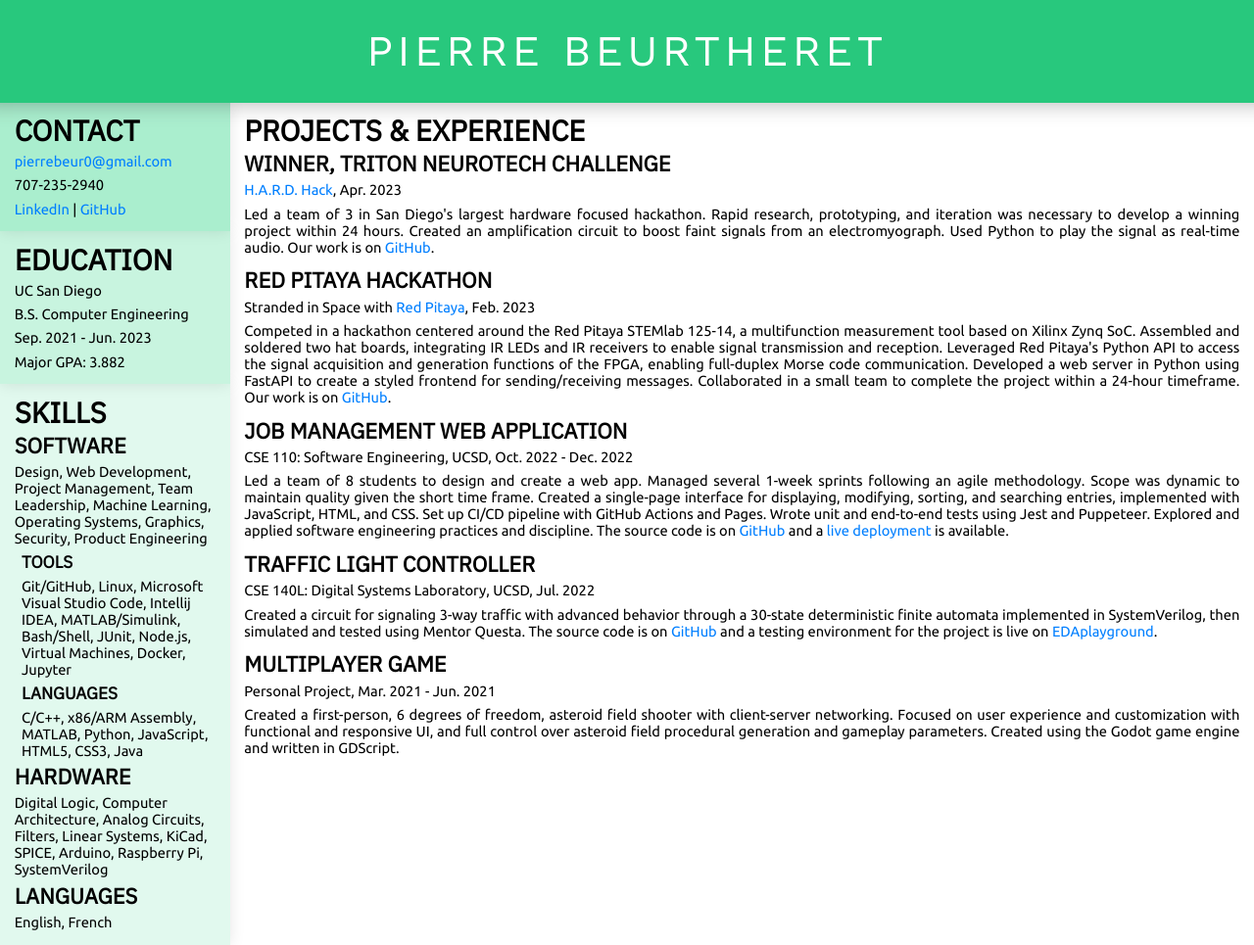
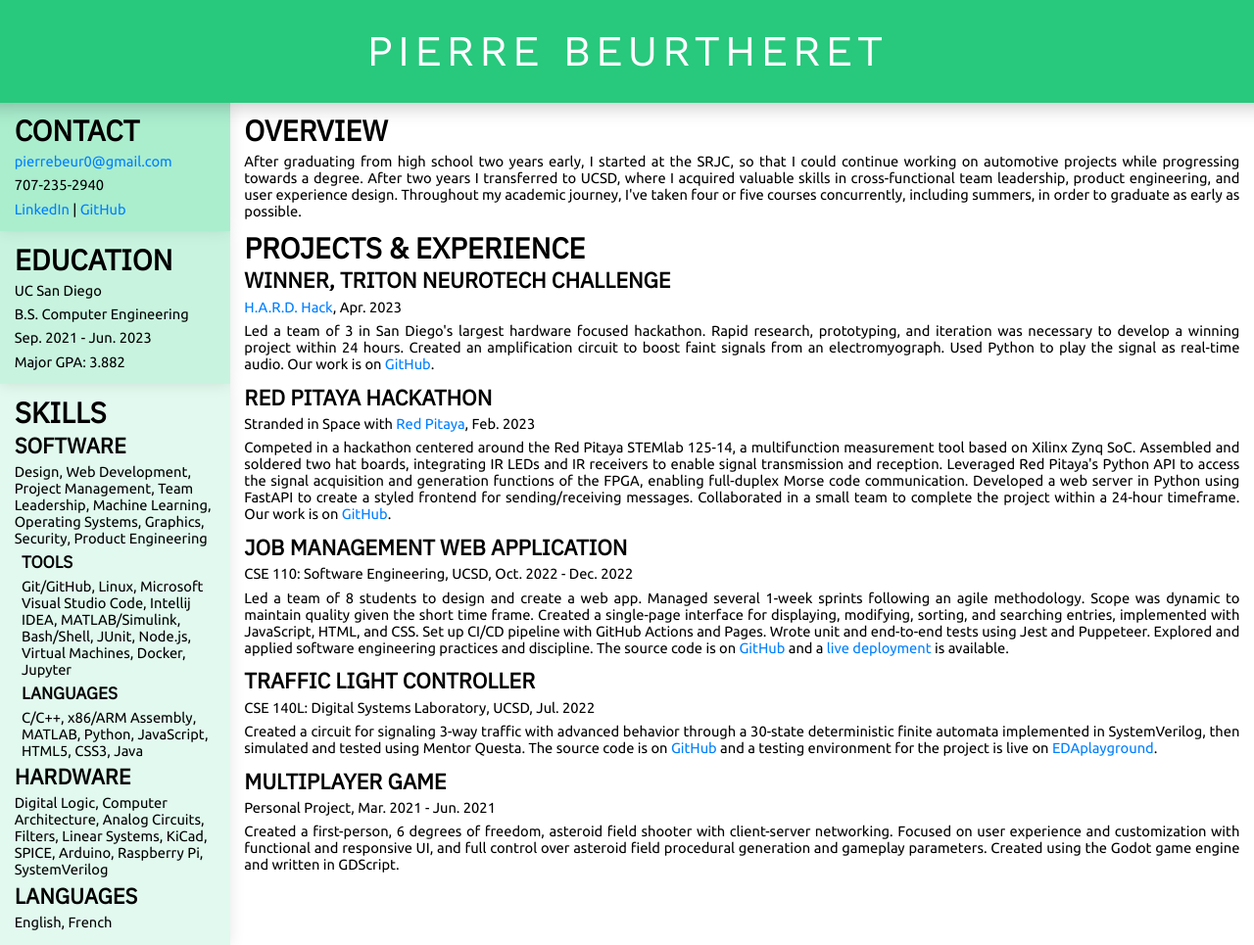
Before and after one commit to PierreBeur/resume, a plain HTML site: page index.html in a window 1280 px wide. Shown: the whole page at 98% size. Drawn offline with nearby package versions, Linux system fonts and the light colour scheme.

Commit message:
Add overview

```diff
--- a/index.html
+++ b/index.html
@@ -60,6 +60,18 @@
         </div>
       </div>
       <div class="column" id="main">
+        <div class="section">
+          <h1>Overview</h1>
+          <div class="section">
+            <p>After graduating from high school two years early,
+              I started at the SRJC,
+              so that I could continue working on automotive projects while progressing towards a degree.
+              After two years I transferred to UCSD,
+              where I acquired valuable skills in cross-functional team leadership,
+              product engineering, and user experience design.
+              Throughout my academic journey, I've taken four or five courses concurrently, including summers, in order to graduate as early as possible.</p>
+          </div>
+        </div>
         <div class="section">
           <h1>Projects &amp; Experience</h1>
           <div class="section">
```
